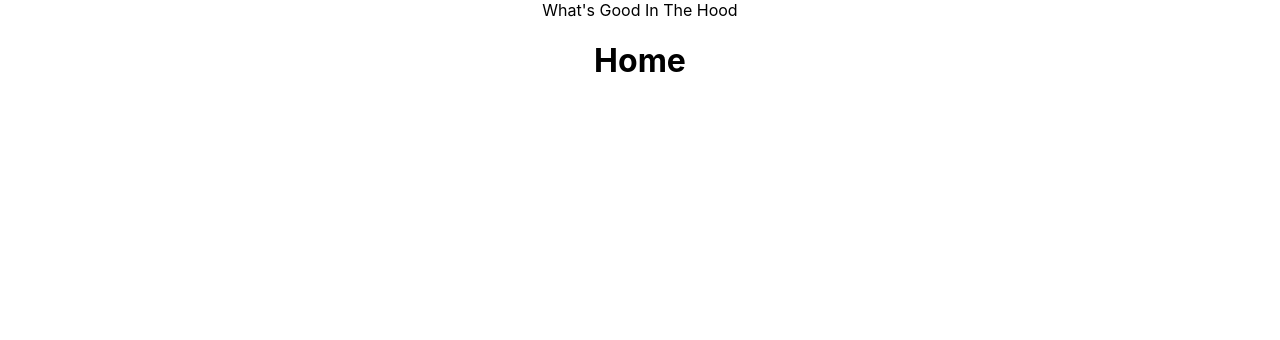
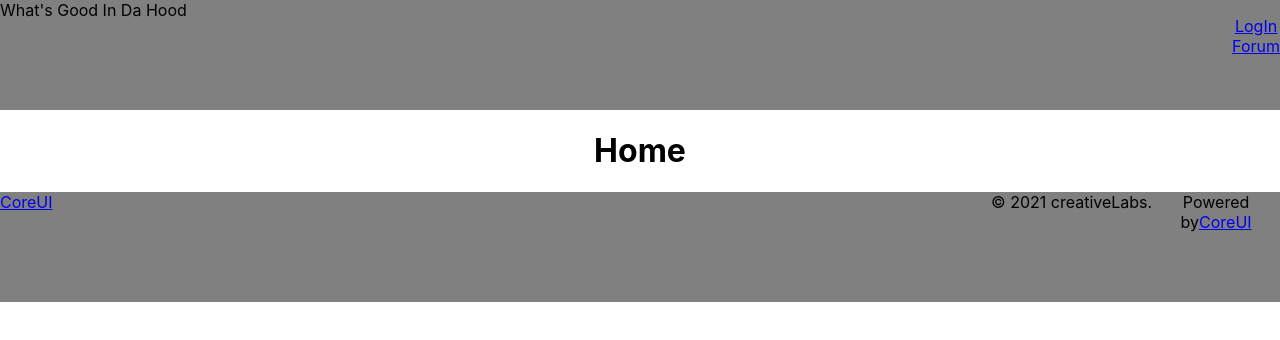
Before and after one commit to jleebootcamp/goodhood, a React (Create React App) app: page / in a window 1280 px wide. Shown: the top 340 px of the page. Built offline with nearby package versions, Linux system fonts and the light colour scheme.

Commit message:
Added Header and Footer.

```diff
--- a/src/App.js
+++ b/src/App.js
@@ -2,8 +2,9 @@
 import "./App.css";
 import React, { useState } from "react";
 import Header from "./components/header/header.js";
-// import footer from "./components/footer/footer.js";
+import Footer from "./components/footer/footer.js";
 import Home from "./pages/home/home.js";
+// import Forum from "./pages/forum/forum.js";
 
 function App() {
   const [currentPage, setCurrentPage] = useState("Home");
@@ -12,8 +13,9 @@ function App() {
     <div className="App">
       <Header currentPage={currentPage} setCurrentPage={setCurrentPage} />
       {currentPage === "Home" && <Home />}
+      {/* {currentPage === "Forum" && <Forum />} */}
 
-      {/* <Footer /> */}
+      <Footer />
     </div>
   );
 }
--- a/src/components/footer/footer.css
+++ b/src/components/footer/footer.css
@@ -0,0 +1,10 @@
+.footer {
+  display: flex;
+  width: 100%;
+  height: 110px;
+  position: sticky;
+  top: 0;
+  z-index: 1100;
+  background-color: gray;
+  justify-content: space-between;
+}
--- a/src/components/footer/footer.js
+++ b/src/components/footer/footer.js
@@ -1,7 +1,21 @@
 import "./footer.css";
 import React from "react";
+import { CFooter, CLink } from "@coreui/react";
 
 const Footer = () => {
-  return <div></div>;
+  return (
+    <div>
+      <CFooter>
+        <div className="footer">
+          <CLink href="https://coreui.io">CoreUI</CLink>
+          <span>&copy; 2021 creativeLabs.</span>
+        </div>
+        <div>
+          <span>Powered by</span>
+          <CLink href="https://coreui.io">CoreUI</CLink>
+        </div>
+      </CFooter>
+    </div>
+  );
 };
 export default Footer;
--- a/src/components/header/header.css
+++ b/src/components/header/header.css
@@ -0,0 +1,14 @@
+.header {
+  display: flex;
+  width: 100%;
+  height: 110px;
+  position: sticky;
+  top: 0;
+  z-index: 1100;
+  background-color: gray;
+  justify-content: space-between;
+}
+
+.header-nav {
+  list-style-type: none;
+}
--- a/src/components/header/header.js
+++ b/src/components/header/header.js
@@ -1,11 +1,35 @@
 import "./header.css";
-import React from "react";
+// import Navbar from "../navbar/navbar.js";
+import React, { useState } from "react";
 
 export default function Header({ currentPage, setCurrentPage }) {
   return (
-    <div className="container-fluidHeader">
-      <a className="headerTitle">What's Good In The Hood</a>
-      {/* <Navbar currentPage={currentPage} setCurrentPage={setCurrentPage} /> */}
+    <div className="header">
+      <a className="headerTitle">What's Good In Da Hood</a>
+      <ul className="header-nav mr-auto">
+        <li className="nav-item active">
+          <a
+            className="nav-link"
+            name="top"
+            aria-current="page"
+            href="#Top"
+            onClick={() => setCurrentPage("LogIn")}
+          >
+            LogIn
+          </a>
+        </li>
+        <li className="nav-item active">
+          <a
+            className="nav-link"
+            name="top"
+            aria-current="page"
+            href="#Top"
+            onClick={() => setCurrentPage("LogIn")}
+          >
+            Forum
+          </a>
+        </li>
+      </ul>
     </div>
   );
 }
```
Also changed, not shown: src/components/index.js (+16 -16 lines), src/components/navbar/navbar.js (deleted, +0 -49 lines).
